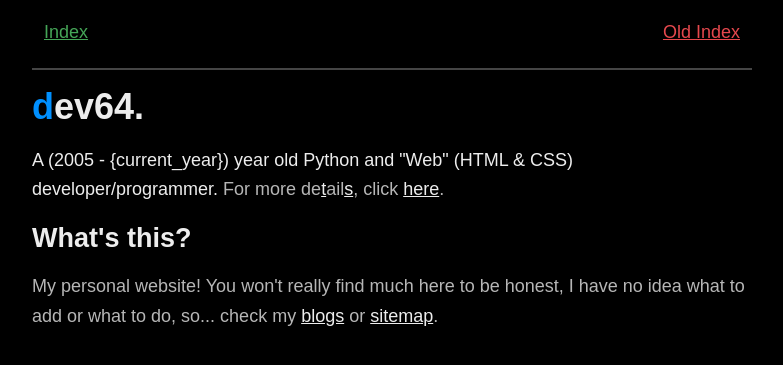
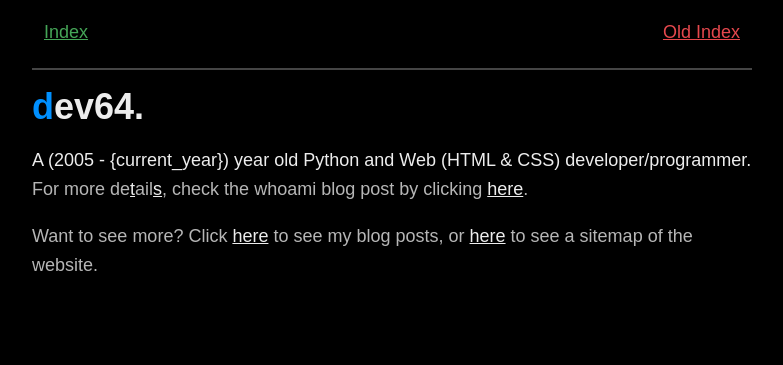
Before and after one commit to devlocalhost/website, a Flask app: page / in a window 1280 px wide. Shown: the top 365 px of the page, without its empty margins (248-1031 px from the left). Run offline with Flask 3, Linux system fonts and the light colour scheme; parts of the project's set-up code (start-up, migrations or seed data) failed here and were passed over.

Commit message:
update index again

```diff
--- a/templates/index.html
+++ b/templates/index.html
@@ -25,9 +25,8 @@
     <hr>
 
     <h1 class="colored">dev64.</h1>
-    <p><span class="primary-text-color">A (2005 - {current_year}) year old Python and "Web" (HTML &amp; CSS) developer/programmer.</span> For more de<a href="/t">t</a>ail<a href="/s">s</a>, click <a href="/blog/whoami">here</a>.</p>
+    <p><span class="primary-text-color">A (2005 - {current_year}) year old Python and Web (HTML &amp; CSS) developer/programmer.</span> For more de<a href="/t">t</a>ail<a href="/s">s</a>, check the whoami blog post by clicking <a href="/blog/whoami">here</a>.</p>
 
-    <h2>What's this?</h2>
-    <p>My personal website! You won't really find much here to be honest, I have no idea what to add or what to do, so... check my <a href="/blog">blogs</a> or <a href="/blog/sitemap">sitemap</a>.</p>
+    <p>Want to see more? Click <a href="/blog">here</a> to see my blog posts, or <a href="/blog/sitemap">here</a> to see a sitemap of the website.</p>
 
 {% endblock %}
```
